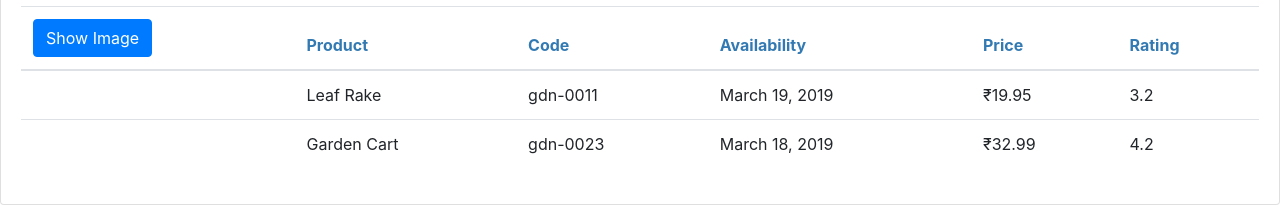
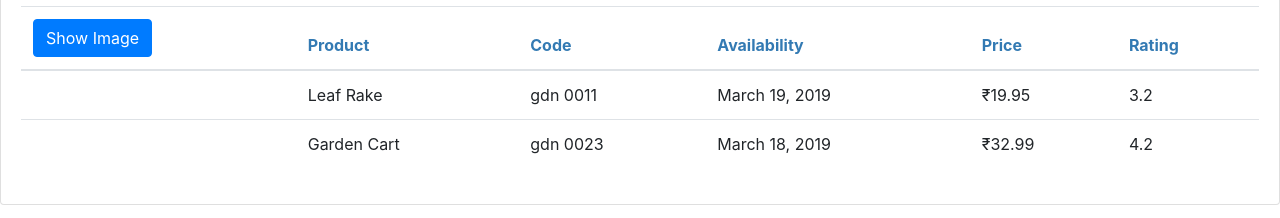
Before and after one commit to schezfaz/JavaScriptFundamentals, an Angular app in the folder angular/BigPicturePS/: page / in a window 1280 px wide. Shown: the part 202-420 px from the top of the page. Built offline with nearby package versions, Linux system fonts and the light colour scheme.

Commit message:
added custom pipe to replace - with spaces

```diff
--- a/angular/BigPicturePS/src/app/app.module.ts
+++ b/angular/BigPicturePS/src/app/app.module.ts
@@ -4,11 +4,13 @@
 
 import { AppComponent } from './app.component';
 import { ProductListComponent } from './products/product-list.component';
+import { ConvertToSpacesPipe } from './shared/convert-to-spaces.pipe';
 
 @NgModule({
   declarations: [
     AppComponent,
-    ProductListComponent
+    ProductListComponent,
+    ConvertToSpacesPipe
   ],
   imports: [
     BrowserModule,
--- a/angular/BigPicturePS/src/app/products/product-list.component.html
+++ b/angular/BigPicturePS/src/app/products/product-list.component.html
@@ -43,7 +43,7 @@
                                 [style.margin.px]='imageMargin'>
                         </td>
                         <td>{{ product.productName }}</td>
-                        <td>{{ product.productCode | lowercase }} </td>
+                        <td>{{ product.productCode | lowercase | convertToSpaces: '-'}} </td>
                         <td>{{ product.releaseDate}}</td>
                         <td>{{ product.price | currency: 'INR': 'symbol':'1.2-2'}}</td>
                         <td>{{ product.starRating}}</td>
--- /dev/null
+++ b/angular/BigPicturePS/src/app/shared/convert-to-spaces.pipe.ts
@@ -0,0 +1,12 @@
+import { Pipe, PipeTransform } from '@angular/core';
+
+@Pipe({
+    name:'convertToSpaces' //name used when we will reference the pipe in the html
+})
+
+export class ConvertToSpacesPipe implements PipeTransform{
+    transform(value: string, character: string): string {
+        return value.replace(character, ' ');
+    }
+
+}
```
